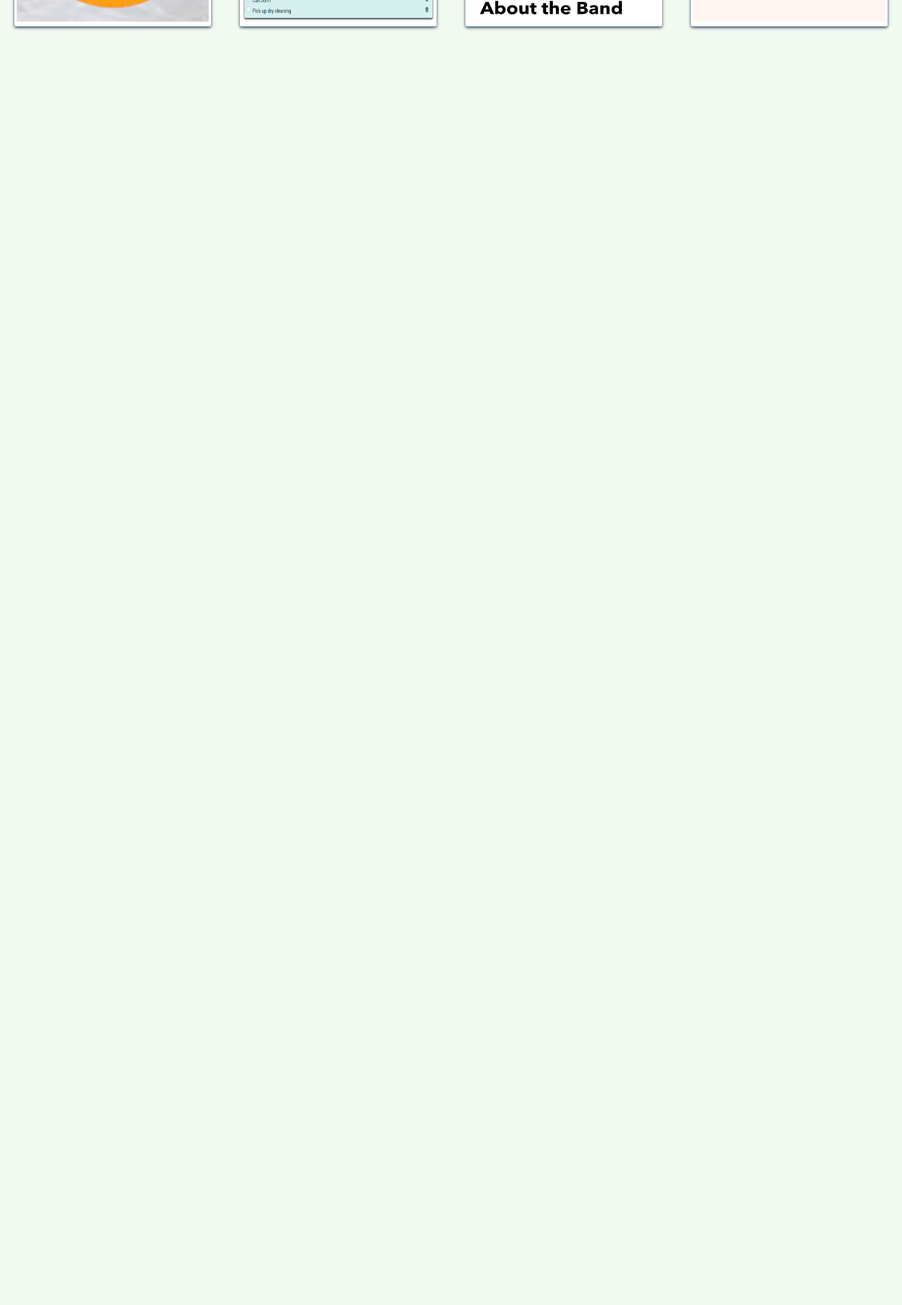
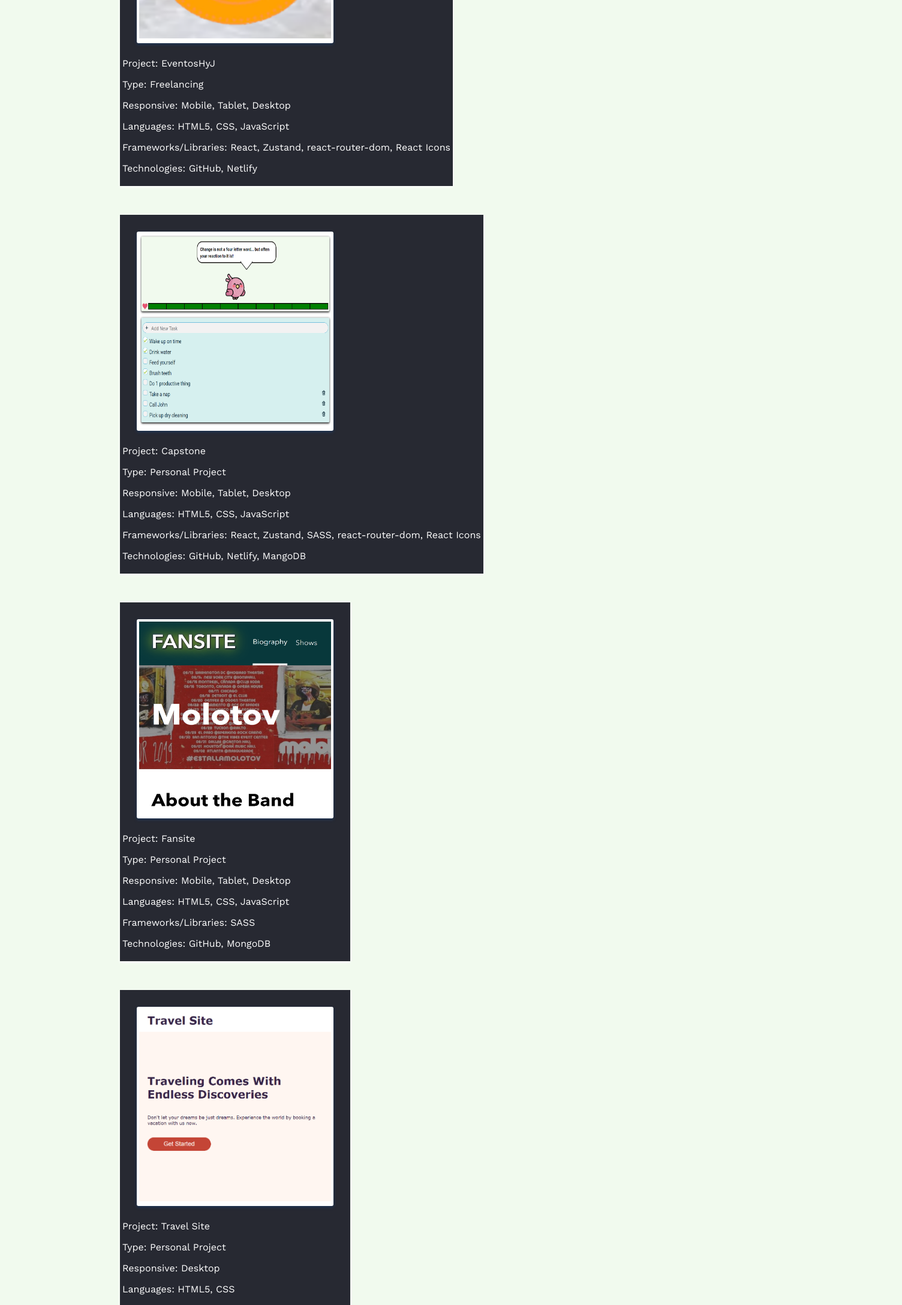
Before and after one commit to orpd0523/portfolio, a React (Create React App) app: page /projects in a window 1280 px wide. Shown: the part 520-2695 px from the top of the page at 60% size, 1504 px wide, since content can reach past the window. Before the commit the page ends 800 px from the top, so only its background shows below. Built offline with nearby package versions, Linux system fonts and the light colour scheme.

Commit message:
created descriptions with card for project links

```diff
--- a/src/components/Card/Card.scss
+++ b/src/components/Card/Card.scss
@@ -25,6 +25,15 @@
     color: $palette-dark-blue;
     max-width: fit-content;
   }
+  &--holder{
+    background-color: $raisin-black;
+    color: $white;
+    border-radius: 0;
+  }
+  &--holder1{
+    display: none;
+    visibility: hidden;
+  }
   @media screen and (min-width: 960px) {
     &--desktop {
       border: none;
@@ -45,5 +54,13 @@
     &--projects {
       color: $palette-dark-blue;
     }
+      &--holder1{
+        background-color: $raisin-black;
+        color: $white;
+        border-radius: 0;
+        display: block;
+        visibility: visible;
+      }
+
   }
 }
--- a/src/components/MenuItems/MenuItems.scss
+++ b/src/components/MenuItems/MenuItems.scss
@@ -5,7 +5,7 @@
   padding: 0.25rem;
   color: $palette-light-cream;
   &--secondary {
-    background-color: $palette-red;
+    background-color: $red;
     height: auto;
     width: auto;
     margin: 1rem;
--- a/src/pages/ProjectsPage/ProjectsPage.js
+++ b/src/pages/ProjectsPage/ProjectsPage.js
@@ -1,9 +1,9 @@
 import "./ProjectsPage.scss";
 import Card from "../../components/Card/Card";
-import molotov from "../../assets/molotov.png"
-import capstone from "../../assets/capstone.png"
-import travelsite from "../../assets/travelsite.png"
-import freelancing from "../../assets/freelancing.png"
+import molotov from "../../assets/molotov.png";
+import capstone from "../../assets/capstone.png";
+import travelsite from "../../assets/travelsite.png";
+import freelancing from "../../assets/freelancing.png";
 
 function ProjectsPage() {
   return (
@@ -14,25 +14,125 @@ function ProjectsPage() {
         </a>
       </div>
       <div className="projects__container">
-
+        <Card color="holder">
           <Card color="projects">
-          <a href="https://eventoshyj.netlify.app/"> <img src={freelancing} alt="freelancing" className="projects__image"/></a>
+            <a href="https://eventoshyj.netlify.app/">
+              <img
+                src={freelancing}
+                alt="freelancing"
+                className="projects__image"
+              />
+            </a>
+          </Card>
+          <div className="projects__description">
+            <p className="projects__project">
+              <span className="project__title">Project:</span> EventosHyJ
+            </p>
+            <p className="project__type">
+              <span className="project__title">Type:</span> Freelancing
+            </p>
+            <p className="projects__response">
+              <span className="project__title">Responsive:</span> Mobile, Tablet, Desktop
+            </p>
+            <p className="projects__language">
+              <span className="project__title">Languages:</span> HTML5, CSS, JavaScript
+            </p>
+            <p className="projects__frameworks">
+              <span className="project__title">Frameworks/Libraries:</span> React, Zustand,
+              react-router-dom, React Icons
+            </p>
+            <p className="projects__technology">
+              <span className="project__title">Technologies:</span> GitHub, Netlify
+            </p>
+          </div>
         </Card>
 
+        <Card color="holder">
           <Card color="projects">
-          <a href="https://op-capstone.netlify.app/"><img src={capstone} alt="capstone" className="projects__image"/></a>
+            <a href="https://op-capstone.netlify.app/">
+              <img src={capstone} alt="capstone" className="projects__image" />
+            </a>
+          </Card>
+          <div className="projects__description">
+            <p className="projects__project">
+              <span className="project__title">Project:</span> Capstone
+            </p>
+            <p className="project__type">
+              <span className="project__title">Type:</span> Personal Project
+            </p>
+            <p className="projects__response">
+              <span className="project__title">Responsive:</span> Mobile, Tablet, Desktop
+            </p>
+            <p className="projects__language">
+              <span className="project__title">Languages:</span> HTML5, CSS, JavaScript
+            </p>
+            <p className="projects__frameworks">
+              <span className="project__title">Frameworks/Libraries:</span> React, Zustand, SASS, react-router-dom, React Icons
+            </p>
+            <p className="projects__technology">
+              <span className="project__title">Technologies:</span> GitHub, Netlify, MangoDB
+            </p>
+          </div>
         </Card>
 
+        <Card color="holder">
           <Card color="projects">
-          <a href="https://operez0523-fansite.netlify.app/"><img src={molotov} alt="molotov" className="projects__image"/></a>
+            <a href="https://operez0523-fansite.netlify.app/">
+              <img src={molotov} alt="molotov" className="projects__image" />
+            </a>
+          </Card>
+          <div className="projects__description">
+            <p className="projects__project">
+              <span className="project__title">Project:</span> Fansite
+            </p>
+            <p className="project__type">
+              <span className="project__title">Type:</span> Personal Project
+            </p>
+            <p className="projects__response">
+              <span className="project__title">Responsive:</span> Mobile, Tablet, Desktop
+            </p>
+            <p className="projects__language">
+              <span className="project__title">Languages:</span> HTML5, CSS, JavaScript
+            </p>
+            <p className="projects__frameworks">
+              <span className="project__title">Frameworks/Libraries:</span> SASS
+            </p>
+            <p className="projects__technology">
+              <span className="project__title">Technologies:</span> GitHub, MongoDB
+            </p>
+          </div>
         </Card>
 
+        <Card color="holder1">
           <div className="projects__hidden">
             <Card color="projects">
-          <a href="https://operez0523-travelsite.netlify.app/"><img src={travelsite} alt="travelsite" className="projects__image"/></a>
+              <a href="https://operez0523-travelsite.netlify.app/">
+                <img
+                  src={travelsite}
+                  alt="travelsite"
+                  className="projects__image"
+                />
+              </a>
             </Card>
-
+            <div className="projects__description">
+            <p className="projects__project">
+              <span className="project__title">Project:</span> Travel Site
+            </p>
+            <p className="project__type">
+              <span className="project__title">Type:</span> Personal Project
+            </p>
+            <p className="projects__response">
+              <span className="project__title">Responsive:</span> Desktop
+            </p>
+            <p className="projects__language">
+              <span className="project__title">Languages:</span> HTML5, CSS
+            </p>
+            <p className="projects__technology">
+              <span className="project__title">Technologies:</span> GitHub
+            </p>
           </div>
+          </div>
+        </Card>
       </div>
     </div>
   );
--- a/src/pages/ProjectsPage/ProjectsPage.scss
+++ b/src/pages/ProjectsPage/ProjectsPage.scss
@@ -2,7 +2,7 @@
 
 .projects{
     &__box{
-        background-color: $char-black;
+        background-color: $red;
         border-radius: 1rem;
         margin-inline: auto;
         margin-top: 3rem;
@@ -10,7 +10,7 @@
         width: 12rem;
         height: 4rem;
         &:hover{
-            background-color: $ruby-red;
+            background-color: $char-black;
         }
     }
     &__link{
@@ -48,15 +48,23 @@
         &__box{
             width: 25rem;
         }
+        &__image{
+            height: 20rem;
+            width: 20rem;
+        }
+        &__container{
+            display: flex;
+            flex-direction: column;
+            align-items: flex-start;
+            padding-left: 6rem;
+            max-width: 70rem;
+            margin-inline: auto;
+        }
     }
     @media screen and (min-width: 1280px) {
         &__hidden{
             display: block;
             visibility: visible;
         }
-        &__image{
-            height: 20rem;
-            width: 20rem;
-        }
     }
 }
--- a/src/styles/partials/colors.scss
+++ b/src/styles/partials/colors.scss
@@ -7,15 +7,9 @@ $palette-light-cream:#F1FAEE;
 $pink:#e65f5c;
 $yellow: #F2E86D;
 $palette-dark-blue:#1D3557;
-$ruby-red:#A4031F;
+$red:#E63946;
+$raisin-black: #272932;
 
 
 
 //not used
-$opera-purple:#AD7A99;
-$light-grey:#D9D9D9;
-$blue:#284B63;
-$engine-red:#C1292E;
-$palette-blue:#457B9D;
-$palette-light-blue:#A8DADC;
-$palette-red:#E63946;
```
Lines whose indentation alone changed are shown as unchanged.
